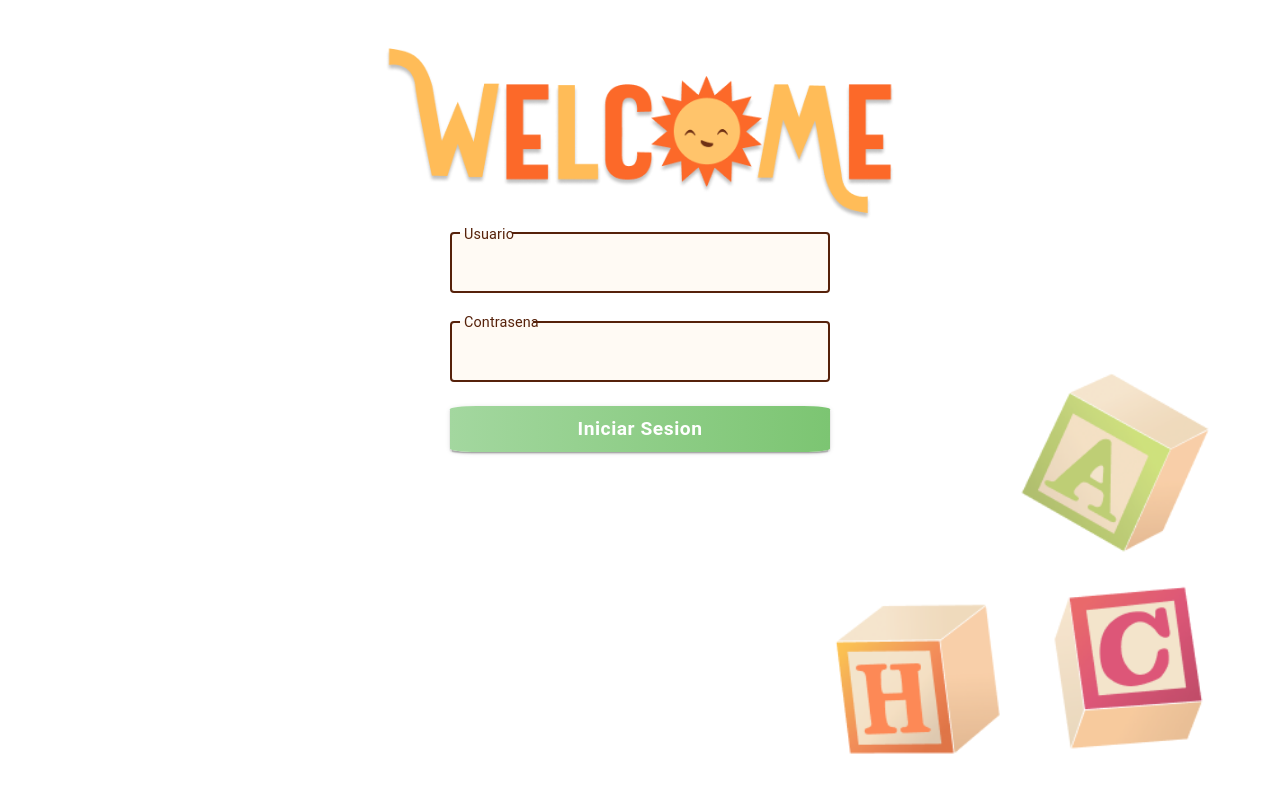
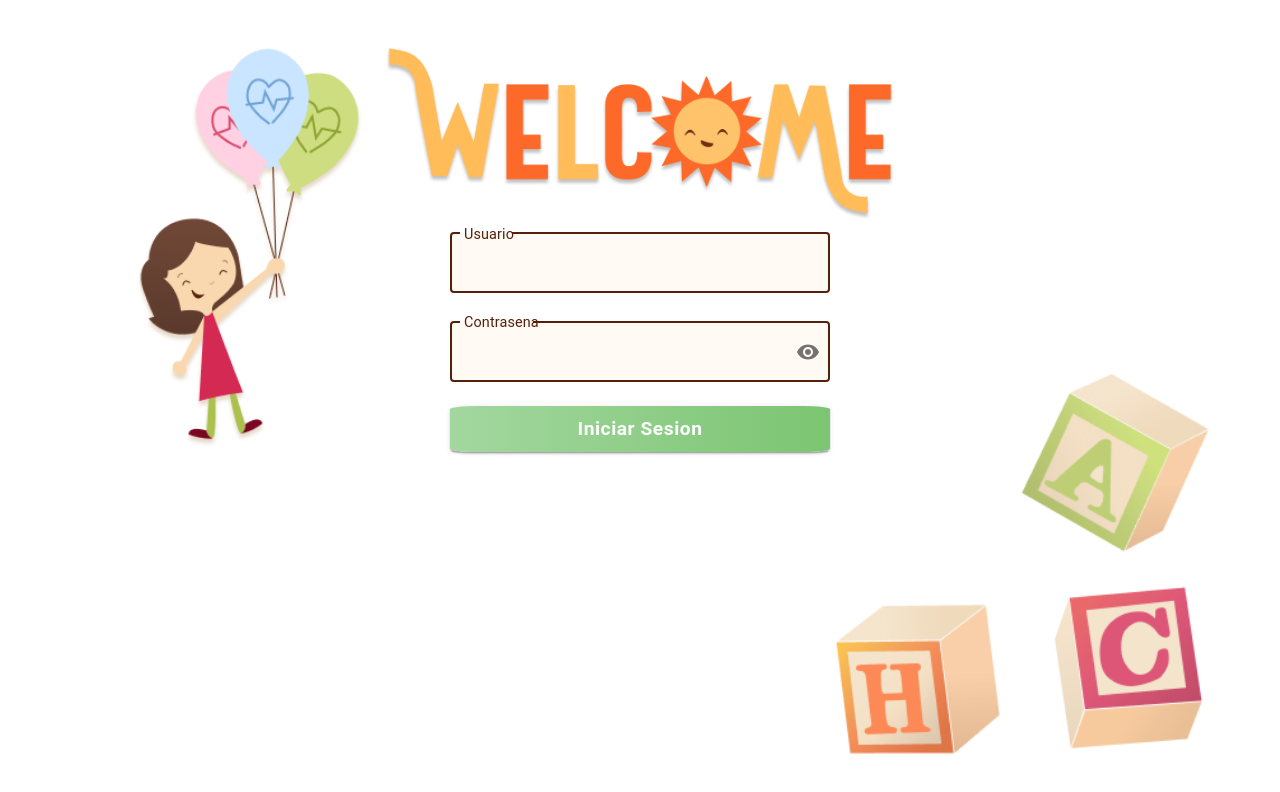
Before and after one commit to pecezon/GuasaveMed, a React (Create React App) app in the folder frontend/: page / in a window 1280 px wide. Shown: the top 792 px of the page. Built offline with nearby package versions, Linux system fonts and the light colour scheme; a web font is replaced by a local one.

Commit message:
show password

```diff
--- a/frontend/src/pages/login/Login.jsx
+++ b/frontend/src/pages/login/Login.jsx
@@ -1,7 +1,8 @@
 import React, { useState } from 'react';
 import { Box, Button, IconButton, InputAdornment, Typography } from "@mui/material";
 import TextField from '@mui/material/TextField';
-
+import Visibility from '@mui/icons-material/Visibility';
+import VisibilityOff from '@mui/icons-material/VisibilityOff';
 import { useNavigate } from 'react-router-dom';
 
 import { login } from '../../functions/login';
@@ -41,6 +42,9 @@
     }
   }
 
+  const [showPassword, setShowPassword] = React.useState(false);
+  const handleClickShowPassword = () => setShowPassword((show) => !show);
+
   return (
     <Box
       sx={{
@@ -75,7 +79,7 @@
         justifyContent: "space-evenly",
         gap: { xs: "0.5rem", sm: "1rem", md: "1.5rem" },
         width: {xs: "80%", sm: "50%", md: "30%"},
-
+        //marginTop: {xs: "30%", sm: "20%", md: "7%"}
       }}>
 
         <TextField
@@ -121,7 +125,7 @@
           label="Contrasena"
           color="56210A"
           variant="outlined"
-          type='password'
+          type={showPassword ? "text" : "password"}
           value={password}
           onChange={(e) => setPassword(e.target.value)}
           focused
@@ -151,7 +155,17 @@
               },
             },
           }}
+          InputProps={{
+            endAdornment: (
+              <InputAdornment position='end'>
+                <IconButton onClick={handleClickShowPassword} edge="end">
+                  {showPassword ? <VisibilityOff/> : <Visibility />}
+                </IconButton>
+              </InputAdornment>
+            )
+          }}
         />
+
         <Button
           variant="contained"
           sx={{
@@ -172,9 +186,6 @@
       </Box>
 
       <Box
-        component="img"
-        src="/images/ninaGlobos.png"
-        alt="Niña con globos"
         sx={{
           position: "absolute",
           backgroundImage: "url('/images/ninaGlobos.png')",
@@ -183,8 +194,8 @@
           alignSelf: 'baseline',
           width: 400,
           height: 400,
-          marginTop: "-10%",
-          marginLeft: "-60%",
+          marginTop: "0%",
+          marginLeft: "10%",
           zIndex: -1,
           pointerEvents: 'none',
         }}
```
